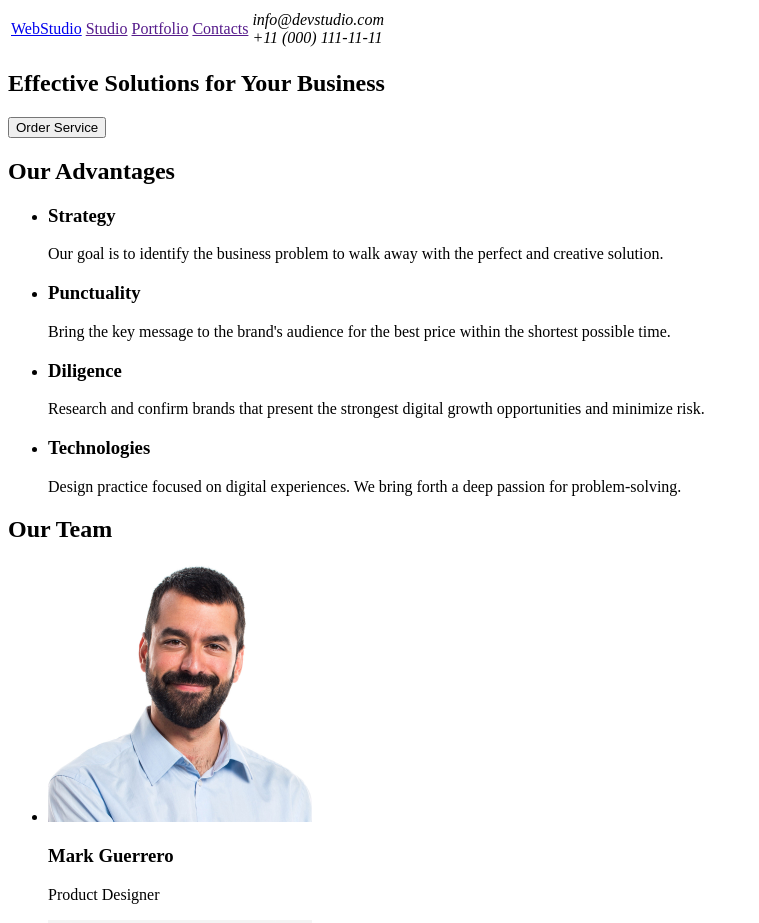
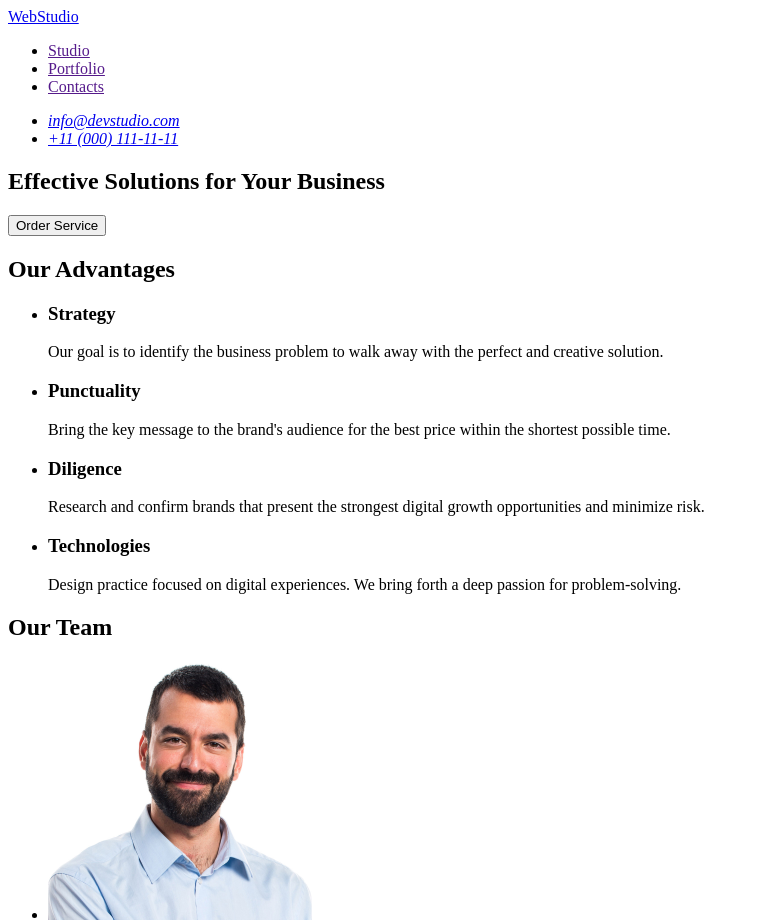
Before and after one commit to Raffaello-creator/goit-markup-hw-01, a plain HTML site: page index.html in a window 1280 px wide. Shown: the top 923 px of the page, without its empty margins (0-759 px from the left). Drawn offline with Linux system fonts and the light colour scheme.

Commit message:
modified:   index.html

```diff
--- a/index.html
+++ b/index.html
@@ -7,24 +7,22 @@
   </head>
   <body>
     <header>
-      <table>
-        <tr>
-          <td>
-            <a href="./index.html">WebStudio</a>
-          </td>
-          <td>
-            <nav>
-              <a href="">Studio</a>
-              <a href="">Portfolio</a>
-              <a href="">Contacts</a>
-            </nav>
-          </td>
-          <td>
-            <address>info@devstudio.com</address>
-            <address>+11 (000) 111-11-11</address>
-          </td>
-        </tr>
-      </table>
+      <nav>
+        <a href="./index.html">WebStudio</a>
+
+        <ul>
+          <li><a href="">Studio</a></li>
+          <li><a href="">Portfolio</a></li>
+          <li><a href="">Contacts</a></li>
+        </ul>
+      </nav>
+
+      <address>
+        <ul>
+          <li><a href="mailto:info@devstudio.com">info@devstudio.com</a></li>
+          <li><a href="tel:+110001111111">+11 (000) 111-11-11</a></li>
+        </ul>
+      </address>
     </header>
     <main>
       <section>
@@ -105,7 +103,7 @@
               height="260"
             />
             <h3>Daniel Wilson</h3>
-            <p>Product Designer</p>
+            <p>UI Designer</p>
           </li>
         </ul>
       </section>
```
